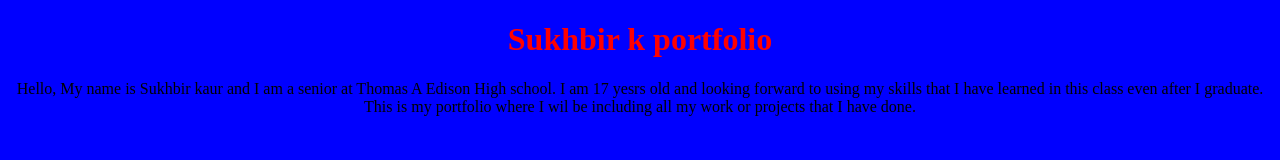
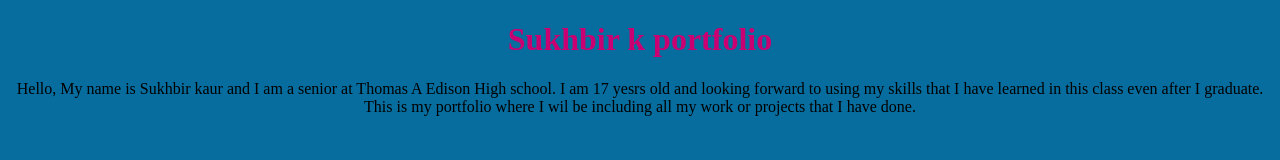
Before and after one commit to sukhbirkc/sukhbirkc.github.io, a plain HTML site: page index.html in a window 1280 px wide. Drawn offline with Linux system fonts and the light colour scheme.

Commit message:
Update styles.css

```diff
--- a/styles.css
+++ b/styles.css
@@ -2,10 +2,10 @@
 
 body {
   text-align:center;
-   background-color: blue;
+   background-color: #076D9F;
   }
 
 
 h1{
-  color:red;
+  color:#CA0072;
 }
```
